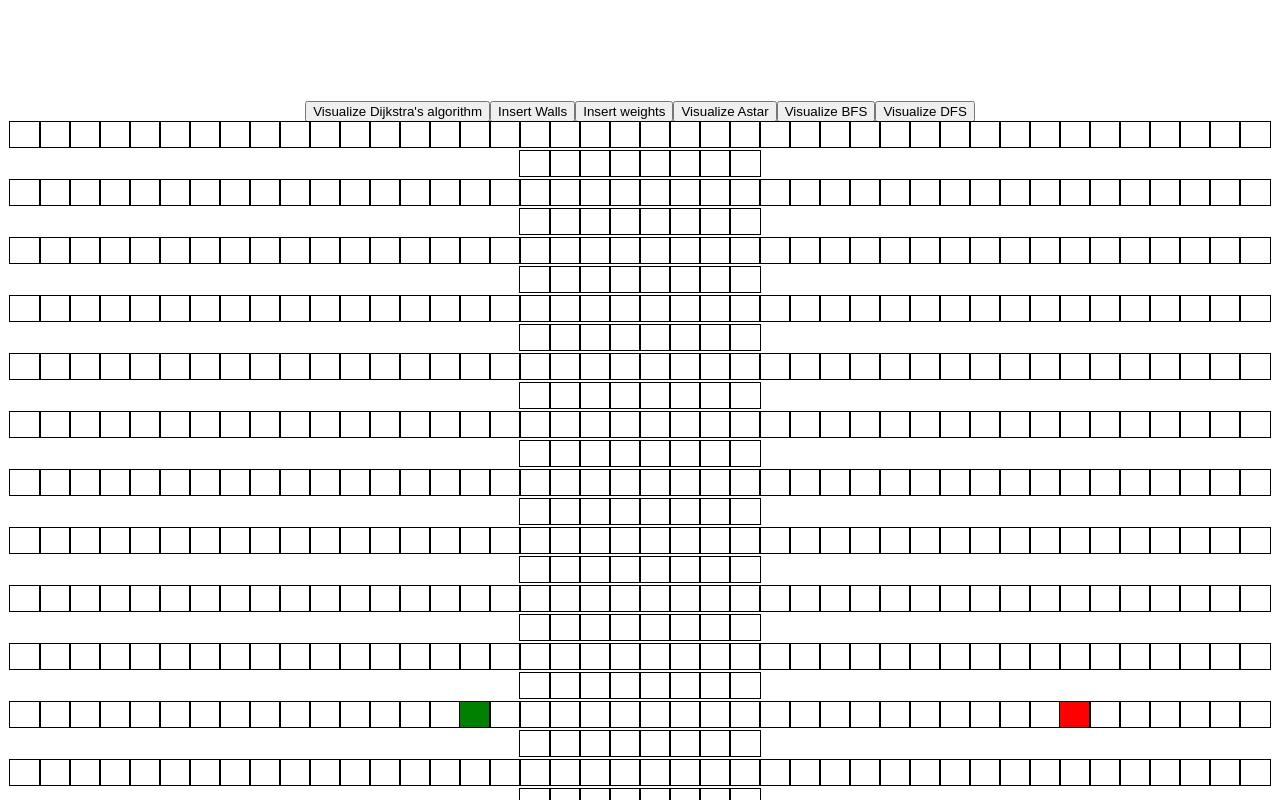
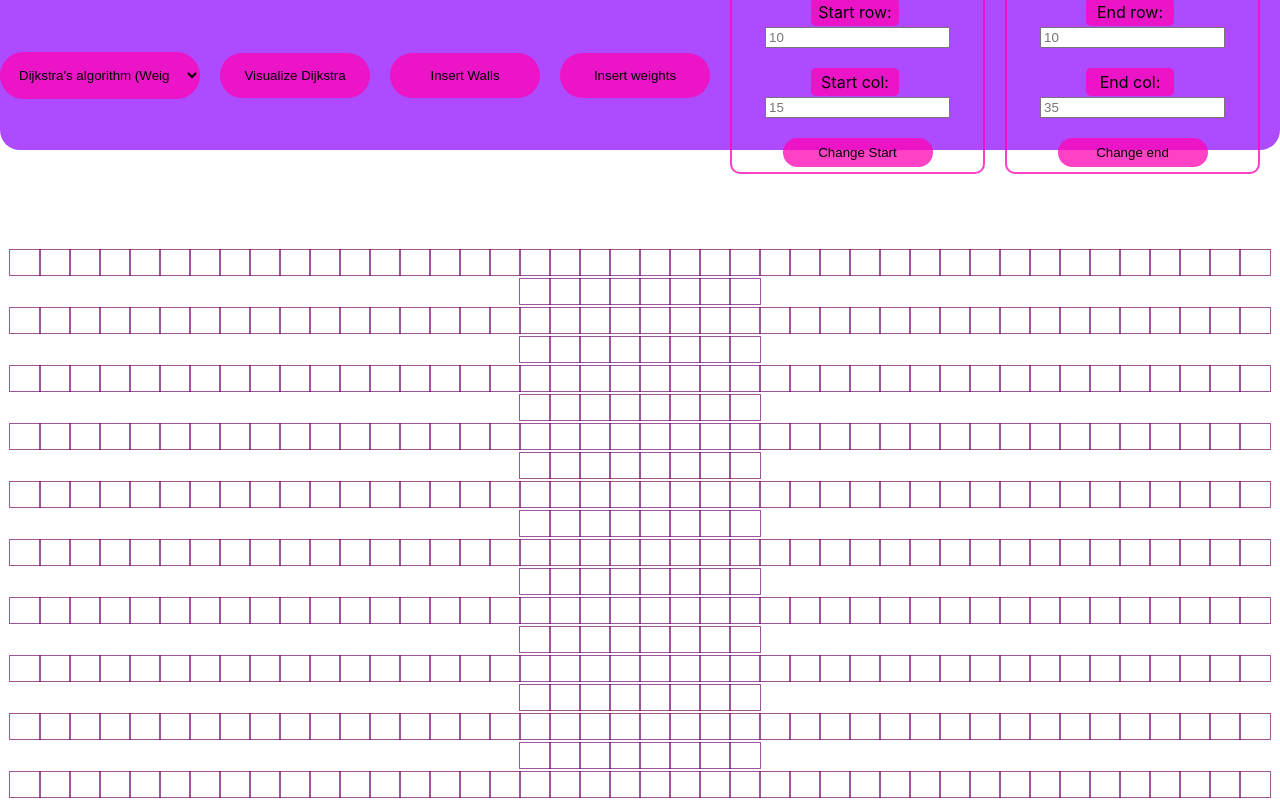
Before and after one commit to ivaanrl/pathfindingVisualizer, a React (Create React App) app: page / in a window 1280 px wide. Shown: the top 800 px of the page. Built offline with nearby package versions, Linux system fonts and the light colour scheme.

Commit message:
refactor code and add UI

```diff
--- a/src/components/node/Node.css
+++ b/src/components/node/Node.css
@@ -1,7 +1,7 @@
 .node {
   width: 25px;
   height: 25px;
-  outline: 1px solid black;
+  outline: 1px solid rgba(116, 7, 110, 0.685);
   display: inline-block;
   margin-top: 0px;
   margin-bottom: 0px;
@@ -9,11 +9,13 @@
 }
 
 .node-start {
-  background-color: green;
+  background-color: rgba(116, 7, 110, 0.685);
+  border-radius: 100%;
 }
 
 .node-finish {
-  background-color: red;
+  background-color: slateblue;
+  border-radius: 100%;
 }
 
 .node-visited {
--- a/src/components/pathfindingVisualizer/PathfindingVisualizer.css
+++ b/src/components/pathfindingVisualizer/PathfindingVisualizer.css
@@ -1,3 +1,76 @@
-.grid {
-  margin: 100px 0 0;
+.header {
+  height: 150px;
+  display: flex;
+  align-items: center;
+  justify-content: center;
+  width: 100%;
+  background-color: rgba(147, 14, 255, 0.75);
+  border-bottom-left-radius: 20px;
+  border-bottom-right-radius: 20px;
+  margin-bottom: 100px;
 }
+
+.header select {
+  min-width: 200px;
+  text-align: center;
+}
+
+.header button {
+  display: inline-block;
+  min-width: 150px;
+}
+.header select,
+.header button {
+  background-color: rgba(255, 2, 179, 0.75);
+  border: none;
+  border-radius: 50px;
+  padding: 15px;
+  margin-right: 20px;
+}
+
+.header select:active {
+  border: none;
+}
+
+.header button:disabled {
+  text-decoration: grey;
+  background-color: rgba(129, 33, 100, 0.418);
+}
+
+button:hover {
+  background-color: rgb(247, 77, 238);
+  cursor: pointer;
+}
+
+.Form {
+  border: 2px solid rgba(255, 2, 179, 0.75);
+  border-radius: 10px;
+  padding-right: 10px;
+  padding-left: 10px;
+  margin-right: 20px;
+}
+.Form label {
+  margin-right: 5px;
+  background-color: rgba(255, 2, 179, 0.75);
+  padding: 4px;
+  border-radius: 5px;
+  display: inline-block;
+  min-width: 80px;
+}
+.Form form {
+  margin-top: 20px;
+  display: flex;
+  direction: column;
+  align-items: center;
+  justify-items: center;
+}
+.Form div {
+  margin-top: 20px;
+  margin-bottom: 20px;
+}
+
+.Form .small-button {
+  padding: 7px;
+  margin: 0;
+  margin-bottom: 5px;
+}
--- a/src/components/pathfindingVisualizer/PathfindingVisualizer.js
+++ b/src/components/pathfindingVisualizer/PathfindingVisualizer.js
@@ -13,6 +13,7 @@ let start_node_col = 15;
 let end_node_row = 10;
 let end_node_col = 35;
 const nodeRef = [];
+
 export default class PathfindingVisualizer extends Component {
   constructor() {
     super();
@@ -21,7 +22,8 @@ export default class PathfindingVisualizer extends Component {
       isMousePressed: false,
       isAnimationRunning: false,
       insertingWalls: true,
-      insertingWeights: false
+      insertingWeights: false,
+      selectedAlgorithm: "dijkstra"
     };
   }
 
@@ -29,6 +31,61 @@ export default class PathfindingVisualizer extends Component {
     const grid = getInitialGrid();
     this.setState({ grid });
   }
+
+  buttonText = "Dijkstra";
+  visualizeAlgorithm = () => {
+    this.setState({ ...this.state, isAnimationRunning: true });
+    const { grid } = this.state;
+    const startNode = grid[start_node_row][start_node_col];
+    const endNode = grid[end_node_row][end_node_col];
+    let visitedNodesInOrder = [];
+    switch (this.state.selectedAlgorithm) {
+      case "dijsktra":
+        visitedNodesInOrder = dijkstra(grid, startNode, endNode);
+        this.buttonText = "Dijsktra";
+        break;
+      case "aStar":
+        visitedNodesInOrder = Astar(grid, startNode, endNode);
+        this.buttonText = "A*";
+        break;
+      case "DFS":
+        visitedNodesInOrder = DFS(grid, startNode, endNode);
+        this.buttonText = "DFS";
+        break;
+      case "BFS":
+        visitedNodesInOrder = BFS(grid, startNode, endNode);
+        this.buttonText = "BFS";
+        break;
+      default:
+        visitedNodesInOrder = dijkstra(grid, startNode, endNode);
+        this.buttonText = "Dijsktra";
+        break;
+    }
+    const nodesInShortestPathOrder = getNodesInShortestPathOrder(endNode);
+    this.animateAlgorithm(visitedNodesInOrder, nodesInShortestPathOrder);
+  };
+
+  handleChange = e => {
+    let { value } = e.target;
+    this.setState({ selectedAlgorithm: value });
+    switch (value) {
+      case "dijsktra":
+        this.buttonText = "dijsktra";
+        break;
+      case "aStar":
+        this.buttonText = "A*";
+        break;
+      case "DFS":
+        this.buttonText = "DFS";
+        break;
+      case "BFS":
+        this.buttonText = "BFS";
+        break;
+      default:
+        this.buttonText = "dijsktra";
+        break;
+    }
+  };
 
   handleMouseDown(row, col) {
     if (this.state.isAnimationRunning) return;
@@ -91,7 +148,7 @@ export default class PathfindingVisualizer extends Component {
     }
   };
 
-  animateDijkstra = (visitedNodesInOrder, NodesInshortestPathOrder) => {
+  animateAlgorithm = (visitedNodesInOrder, NodesInshortestPathOrder) => {
     for (let i = 0; i < visitedNodesInOrder.length; i++) {
       if (i === visitedNodesInOrder.length - 1) {
         setTimeout(() => {
@@ -128,16 +185,6 @@ export default class PathfindingVisualizer extends Component {
     }
   }
 
-  visualizeDijkstra = () => {
-    this.setState({ ...this.state, isAnimationRunning: true });
-    const { grid } = this.state;
-    const startNode = grid[start_node_row][start_node_col];
-    const endNode = grid[end_node_row][end_node_col];
-    const visitedNodesInOrder = dijkstra(grid, startNode, endNode);
-    const nodesInShortestPathOrder = getNodesInShortestPathOrder(endNode);
-    this.animateDijkstra(visitedNodesInOrder, nodesInShortestPathOrder);
-  };
-
   createref = (row, col) => {
     return (nodeRef[row][col] = React.createRef());
   };
@@ -146,46 +193,27 @@ export default class PathfindingVisualizer extends Component {
     console.log(this.refs[`${row}-${col}`].props.isStart);
   };
 
-  visualizeAStar = () => {
-    this.setState({ ...this.state, isAnimationRunning: true });
-    const { grid } = this.state;
-    const startNode = grid[start_node_row][start_node_col];
-    const endNode = grid[end_node_row][end_node_col];
-    const visitedNodesInOrder = Astar(grid, startNode, endNode);
-    const nodesInShortestPathOrder = getNodesInShortestPathOrder(endNode);
-    this.animateDijkstra(visitedNodesInOrder, nodesInShortestPathOrder);
-  };
-
-  visualizeBFS = () => {
-    this.setState({ ...this.state, isAnimationRunning: true });
-    const { grid } = this.state;
-    const startNode = grid[start_node_row][start_node_col];
-    const endNode = grid[end_node_row][end_node_col];
-    const visitedNodesInOrder = BFS(grid, startNode, endNode);
-    const nodesInShortestPathOrder = getNodesInShortestPathOrder(endNode);
-    this.animateDijkstra(visitedNodesInOrder, nodesInShortestPathOrder);
-  };
-
-  visualizeDFS = () => {
-    this.setState({ ...this.state, isAnimationRunning: true });
-    const { grid } = this.state;
-    const startNode = grid[start_node_row][start_node_col];
-    const endNode = grid[end_node_row][end_node_col];
-    const visitedNodesInOrder = DFS(grid, startNode, endNode);
-    const nodesInShortestPathOrder = getNodesInShortestPathOrder(endNode);
-    this.animateDijkstra(visitedNodesInOrder, nodesInShortestPathOrder);
-  };
-
   render() {
     const { grid, isMousePressed } = this.state;
 
     return (
       <div>
         <div className="grid">
-          <button onClick={() => this.visualizeDijkstra()}>
-            Visualize Dijkstra's algorithm{" "}
+          <div className="header">
+            <select onChange={this.handleChange}>
+              <option value="dijsktra">Dijkstra's algorithm (Weighted)</option>
+              <option value="aStar">A* algorithm (Weighted)</option>
+              <option value="DFS">DFS (Unweighted)</option>
+              <option value="BFS">BFS (Unweighted)</option>
+            </select>
+            <button
+              disabled={this.state.isAnimationRunning}
+              onClick={() => this.visualizeAlgorithm()}
+            >
+              Visualize {this.buttonText}
             </button>
             <button
+              disabled={this.state.isAnimationRunning}
               onClick={() =>
                 this.setState({
                   insertingWalls: true,
@@ -197,6 +225,7 @@ export default class PathfindingVisualizer extends Component {
               Insert Walls
             </button>
             <button
+              disabled={this.state.isAnimationRunning}
               onClick={() =>
                 this.setState({
                   insertingWalls: false,
@@ -207,9 +236,50 @@ export default class PathfindingVisualizer extends Component {
             >
               Insert weights
             </button>
-          <button onClick={() => this.visualizeAStar()}>Visualize Astar</button>
-          <button onClick={() => this.visualizeBFS()}>Visualize BFS</button>
-          <button onClick={() => this.visualizeDFS()}>Visualize DFS</button>
+
+            <form className="Form">
+              <div>
+                <label htmlFor="startRow">Start row:</label>
+                <input
+                  id="startRow"
+                  type="number"
+                  name="startRow"
+                  placeholder={start_node_row}
+                />
+              </div>
+              <div>
+                <label htmlFor="startCol">Start col:</label>
+                <input
+                  id="startCol"
+                  type="number"
+                  name="startCol"
+                  placeholder={start_node_col}
+                />
+              </div>
+              <button className="small-button">Change Start</button>
+            </form>
+            <form className="Form">
+              <div>
+                <label htmlFor="endRow">End row:</label>
+                <input
+                  id="endRow"
+                  type="number"
+                  name="endRow"
+                  placeholder={end_node_row}
+                />
+              </div>
+              <div>
+                <label htmlFor="startCol">End col:</label>
+                <input
+                  id="endCol"
+                  type="number"
+                  name="endCol"
+                  placeholder={end_node_col}
+                />
+              </div>
+              <button className="small-button">Change end</button>
+            </form>
+          </div>
           {grid.map((row, rowIndex) => {
             return (
               <div key={rowIndex}>
```
Lines whose indentation alone changed are shown as unchanged.
